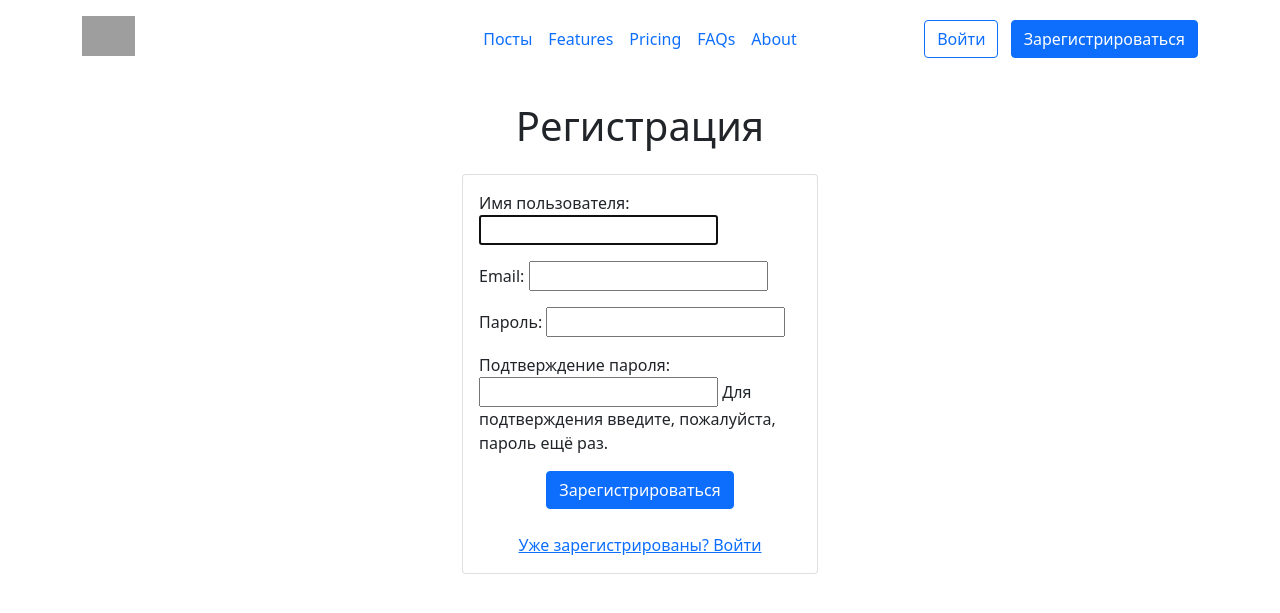
After one commit to Lemur3547/PaidContentPlatform, a Django app: page /register/ in a window 1280 px wide. The commit adds this page. Shown: the top 613 px of the page. Run offline with Django 4.2, Linux system fonts and the light colour scheme; some libraries are stand-ins or nearby versions; grey boxes are pictures that could not be loaded.

Commit message:
Создана модель пользователя, добавлены функции регистрации, входа и выхода

```diff
--- a/config/urls.py
+++ b/config/urls.py
@@ -21,5 +21,6 @@ from django.urls import path, include
 
 urlpatterns = [
     path('admin/', admin.site.urls),
-    path('', include('paid_content_app.urls', namespace='main'))
+    path('', include('paid_content_app.urls', namespace='main')),
+    path('', include('users.urls', namespace='users')),
 ] + static(settings.MEDIA_URL, document_root=settings.MEDIA_ROOT)
--- a/paid_content_app/templates/paid_content_app/base.html
+++ b/paid_content_app/templates/paid_content_app/base.html
@@ -23,10 +23,17 @@
             <li><a href="#" class="nav-link px-2">About</a></li>
         </ul>
 
+        {% if user.is_authenticated %}
         <div class="col-md-3 text-end">
-            <button type="button" class="btn btn-outline-primary me-2">Login</button>
-            <button type="button" class="btn btn-primary">Sign-up</button>
+            {{ user }}
+            <a href="{% url 'users:logout' %}" type="button" class="btn btn-outline-primary ms-3">Выйти</a>
         </div>
+        {% else %}
+        <div class="col-md-3 text-end">
+            <a href="{% url 'users:login' %}" type="button" class="btn btn-outline-primary me-2">Войти</a>
+            <a href="{% url 'users:register' %}" type="button" class="btn btn-primary">Зарегистрироваться</a>
+        </div>
+        {% endif %}
     </header>
     {% block content %}
     {% endblock %}
--- /dev/null
+++ b/users/forms.py
@@ -0,0 +1,11 @@
+from django.contrib.auth.forms import UserCreationForm
+
+from users.models import User
+
+
+class UserRegisterForm(UserCreationForm):
+    """Форма для регистрации пользователя"""
+
+    class Meta:
+        model = User
+        fields = ('username', 'email', 'password1', 'password2')
--- a/users/models.py
+++ b/users/models.py
@@ -1,6 +1,24 @@
 from django.contrib.auth.models import AbstractUser
+from django.core.validators import RegexValidator
+from django.db import models
+
+alphanumeric = RegexValidator(r'^[0-9a-zA-Z_]*$', 'Имя пользователя должно состоять только из латинских букв, цифр и _')
 
 
 # Create your models here.
 class User(AbstractUser):
-    pass
+    username = models.CharField(max_length=50, unique=True, validators=[alphanumeric], verbose_name='Имя пользователя', primary_key=True)
+    email = models.EmailField(max_length=100, verbose_name='Email')
+
+    USERNAME_FIELD = "username"
+    REQUIRED_FIELDS = []
+
+    def __str__(self):
+        if self.username:
+            return self.username
+        else:
+            return self.email
+
+    class Meta:
+        verbose_name = 'Пользователь'
+        verbose_name_plural = 'Пользователи'
--- /dev/null
+++ b/users/templates/users/register.html
@@ -0,0 +1,28 @@
+{% extends 'paid_content_app/base.html' %}
+{% block content %}
+<h1 class="mt-3 mb-4 text-center">
+    Регистрация
+</h1>
+<div class="row justify-content-center">
+    <div class="col-4">
+        <div class="card">
+            <div class="card-body">
+                <form method="post" enctype="multipart/form-data">
+                    {% csrf_token %}
+                    {{ form.as_p }}
+                    <div class="text-center">
+                        <button type="submit" class="btn btn-primary">
+                            Зарегистрироваться
+                        </button>
+                    </div>
+                </form>
+                <div class="text-center mt-4">
+                    <a href="{% url 'users:login' %}">
+                        Уже зарегистрированы? Войти
+                    </a>
+                </div>
+            </div>
+        </div>
+    </div>
+</div>
+{% endblock %}
--- /dev/null
+++ b/users/urls.py
@@ -0,0 +1,15 @@
+from django.contrib.auth.views import LoginView, LogoutView
+from django.urls import path
+
+from users.apps import UsersConfig
+from users.views import RegisterView, home, UserPage
+
+app_name = UsersConfig.name
+
+urlpatterns = [
+    path('register/', RegisterView.as_view(), name='register'),
+    path('login/', LoginView.as_view(template_name='users/login.html'), name='login'),
+    path('logout/', LogoutView.as_view(), name='logout'),
+    path('login/redirect/', home, name='home'),
+    path('<slug:pk>/', UserPage.as_view(), name='user_page'),
+]
--- a/users/views.py
+++ b/users/views.py
@@ -1,3 +1,42 @@
-from django.shortcuts import render
+from django.contrib.auth import authenticate, login
+from django.contrib.auth.decorators import login_required
+from django.http import HttpResponseRedirect
+from django.shortcuts import redirect
+from django.urls import reverse_lazy, reverse
+from django.views.generic import CreateView, DetailView
+
+from users.forms import UserRegisterForm
+from users.models import User
+
 
 # Create your views here.
+class RegisterView(CreateView):
+    """Контроллер для страницы регистрации"""
+    model = User
+    form_class = UserRegisterForm
+    template_name = 'users/register.html'
+    success_url = reverse_lazy('users:home')
+
+    def form_valid(self, form):
+        form.save()
+        username = self.request.POST['username']
+        password = self.request.POST['password1']
+        user = authenticate(username=username, password=password)
+        login(self.request, user)
+        return redirect(self.success_url)
+
+
+@login_required
+def home(request):
+    return HttpResponseRedirect(reverse('users:user_page', args=[request.user.username]))
+
+
+class UserPage(DetailView):
+    model = User
+    template_name = 'users/user_page.html'
+
+    def get_context_data(self, **kwargs):
+        context_data = super().get_context_data(**kwargs)
+        context_data['user'] = self.request.user
+        context_data['view_user'] = User.objects.get(username=self.kwargs['pk'])
+        return context_data
```
Also changed, not shown: config/settings.py (+15 -12 lines), users/templates/users/login.html (added, +46 -0 lines), users/templates/users/user_page.html (added, +7 -0 lines), users/migrations/0001_initial.py.
